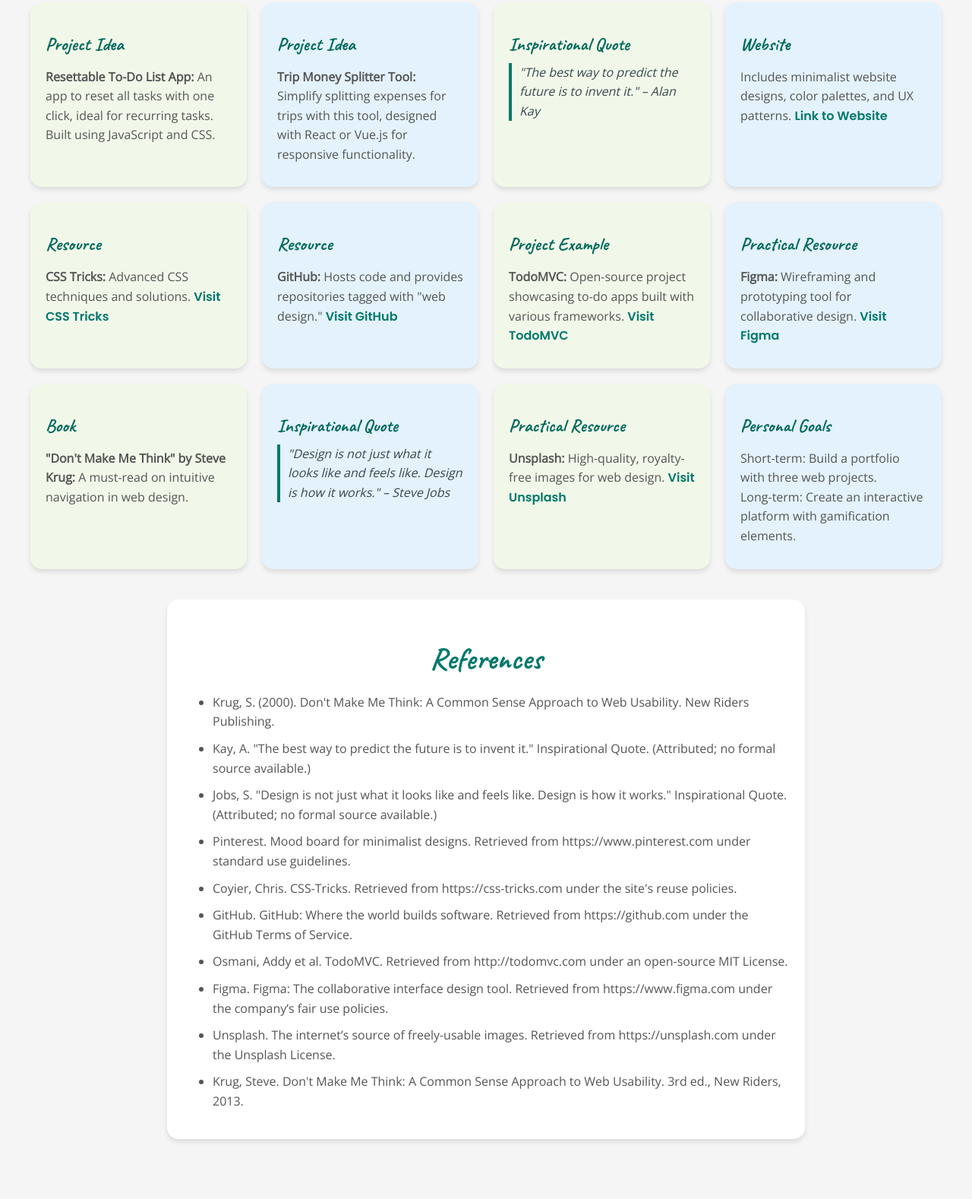
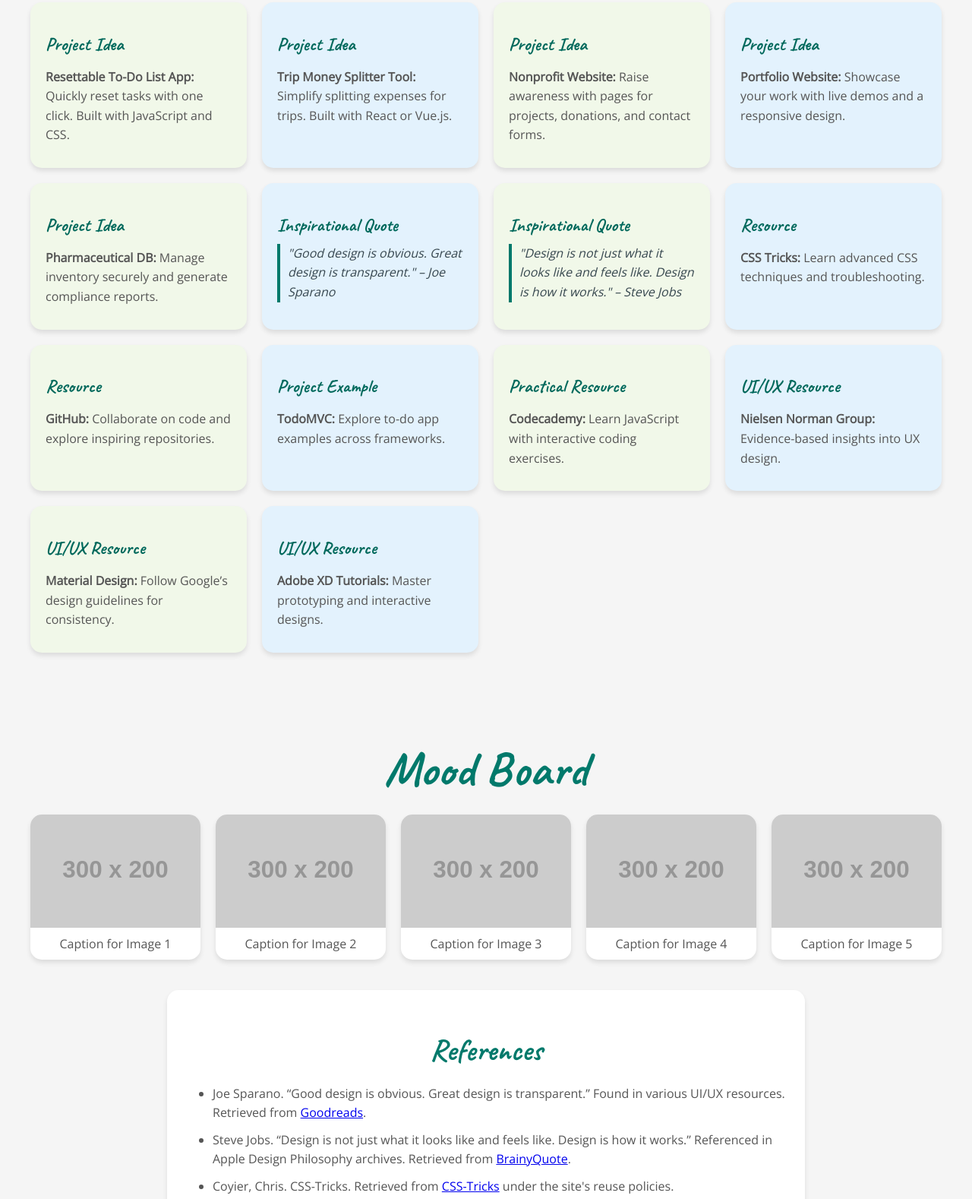
Before and after one commit to maikmixe/pallete-of-inspiration, a plain HTML site: page index.html in a window 1280 px wide. Shown: the part 179-1757 px from the top of the page at 76% size. Before the commit the page ends 1698 px from the top, so only its background shows below. Drawn offline with nearby package versions, Linux system fonts and the light colour scheme; placeholder pictures from the web are drawn by us; a web font is replaced by a local one.

Commit message:
Update index.html
final changes

```diff
--- a/index.html
+++ b/index.html
@@ -16,68 +16,98 @@
     <section class="inspiration">
         <div class="item">
             <h2>Project Idea</h2>
-            <p><strong>Resettable To-Do List App:</strong> An app to reset all tasks with one click, ideal for recurring tasks. Built using JavaScript and CSS.</p>
+            <p><strong>Resettable To-Do List App:</strong> Quickly reset tasks with one click. Built with JavaScript and CSS.</p>
         </div>
         <div class="item">
             <h2>Project Idea</h2>
-            <p><strong>Trip Money Splitter Tool:</strong> Simplify splitting expenses for trips with this tool, designed with React or Vue.js for responsive functionality.</p>
+            <p><strong>Trip Money Splitter Tool:</strong> Simplify splitting expenses for trips. Built with React or Vue.js.</p>
+        </div>
+        <div class="item">
+            <h2>Project Idea</h2>
+            <p><strong>Nonprofit Website:</strong> Raise awareness with pages for projects, donations, and contact forms.</p>
+        </div>
+        <div class="item">
+            <h2>Project Idea</h2>
+            <p><strong>Portfolio Website:</strong> Showcase your work with live demos and a responsive design.</p>
+        </div>
+        <div class="item">
+            <h2>Project Idea</h2>
+            <p><strong>Pharmaceutical DB:</strong> Manage inventory securely and generate compliance reports.</p>
         </div>
         <div class="item">
             <h2>Inspirational Quote</h2>
-            <blockquote>"The best way to predict the future is to invent it." – Alan Kay</blockquote>
-        </div>
-        <div class="item">
-            <h2>Website</h2>
-            <p>Includes minimalist website designs, color palettes, and UX patterns. <a href="https://maikmixe.github.io/pallete-of-inspiration/">Link to Website</a></p>
-        </div>
-        <div class="item">
-            <h2>Resource</h2>
-            <p><strong>CSS Tricks:</strong> Advanced CSS techniques and solutions. <a href="https://css-tricks.com">Visit CSS Tricks</a></p>
-        </div>
-        <div class="item">
-            <h2>Resource</h2>
-            <p><strong>GitHub:</strong> Hosts code and provides repositories tagged with "web design." <a href="https://github.com">Visit GitHub</a></p>
-        </div>
-        <div class="item">
-            <h2>Project Example</h2>
-            <p><strong>TodoMVC:</strong> Open-source project showcasing to-do apps built with various frameworks. <a href="http://todomvc.com">Visit TodoMVC</a></p>
-        </div>
-        <div class="item">
-            <h2>Practical Resource</h2>
-            <p><strong>Figma:</strong> Wireframing and prototyping tool for collaborative design. <a href="https://figma.com">Visit Figma</a></p>
-        </div>
-        <div class="item">
-            <h2>Book</h2>
-            <p><strong>"Don't Make Me Think" by Steve Krug:</strong> A must-read on intuitive navigation in web design.</p>
+            <blockquote>"Good design is obvious. Great design is transparent." – Joe Sparano</blockquote>
         </div>
         <div class="item">
             <h2>Inspirational Quote</h2>
             <blockquote>"Design is not just what it looks like and feels like. Design is how it works." – Steve Jobs</blockquote>
         </div>
         <div class="item">
-            <h2>Practical Resource</h2>
-            <p><strong>Unsplash:</strong> High-quality, royalty-free images for web design. <a href="https://unsplash.com">Visit Unsplash</a></p>
+            <h2>Resource</h2>
+            <p><strong>CSS Tricks:</strong> Learn advanced CSS techniques and troubleshooting.</p>
         </div>
         <div class="item">
-            <h2>Personal Goals</h2>
-            <p>Short-term: Build a portfolio with three web projects.<br>Long-term: Create an interactive platform with gamification elements.</p>
+            <h2>Resource</h2>
+            <p><strong>GitHub:</strong> Collaborate on code and explore inspiring repositories.</p>
+        </div>
+        <div class="item">
+            <h2>Project Example</h2>
+            <p><strong>TodoMVC:</strong> Explore to-do app examples across frameworks.</p>
+        </div>
+        <div class="item">
+            <h2>Practical Resource</h2>
+            <p><strong>Codecademy:</strong> Learn JavaScript with interactive coding exercises.</p>
+        </div>
+        <div class="item">
+            <h2>UI/UX Resource</h2>
+            <p><strong>Nielsen Norman Group:</strong> Evidence-based insights into UX design.</p>
+        </div>
+        <div class="item">
+            <h2>UI/UX Resource</h2>
+            <p><strong>Material Design:</strong> Follow Google’s design guidelines for consistency.</p>
+        </div>
+        <div class="item">
+            <h2>UI/UX Resource</h2>
+            <p><strong>Adobe XD Tutorials:</strong> Master prototyping and interactive designs.</p>
         </div>
     </section>
-
-    <!-- References Section -->
+    <section class="mood-board">
+        <h2>Mood Board</h2>
+        <div class="mood-board-grid">
+            <div class="mood-board-item">
+                <img src="https://via.placeholder.com/300x200" alt="Mood Board Image 1">
+                <p>Caption for Image 1</p>
+            </div>
+            <div class="mood-board-item">
+                <img src="https://via.placeholder.com/300x200" alt="Mood Board Image 2">
+                <p>Caption for Image 2</p>
+            </div>
+            <div class="mood-board-item">
+                <img src="https://via.placeholder.com/300x200" alt="Mood Board Image 3">
+                <p>Caption for Image 3</p>
+            </div>
+            <div class="mood-board-item">
+                <img src="https://via.placeholder.com/300x200" alt="Mood Board Image 4">
+                <p>Caption for Image 4</p>
+            </div>
+            <div class="mood-board-item">
+                <img src="https://via.placeholder.com/300x200" alt="Mood Board Image 5">
+                <p>Caption for Image 5</p>
+            </div>
+        </div>
+    </section>
     <section class="references">
         <h2>References</h2>
         <ul>
-            <li>Krug, S. (2000). Don't Make Me Think: A Common Sense Approach to Web Usability. New Riders Publishing.</li>
-            <li>Kay, A. "The best way to predict the future is to invent it." Inspirational Quote. (Attributed; no formal source available.)</li>
-            <li>Jobs, S. "Design is not just what it looks like and feels like. Design is how it works." Inspirational Quote. (Attributed; no formal source available.)</li>
-            <li>Pinterest. Mood board for minimalist designs. Retrieved from https://www.pinterest.com under standard use guidelines.</li>
-            <li>Coyier, Chris. CSS-Tricks. Retrieved from https://css-tricks.com under the site's reuse policies.</li>
-            <li>GitHub. GitHub: Where the world builds software. Retrieved from https://github.com under the GitHub Terms of Service.</li>
-            <li>Osmani, Addy et al. TodoMVC. Retrieved from http://todomvc.com under an open-source MIT License.</li>
-            <li>Figma. Figma: The collaborative interface design tool. Retrieved from https://www.figma.com under the company’s fair use policies.</li>
-            <li>Unsplash. The internet’s source of freely-usable images. Retrieved from https://unsplash.com under the Unsplash License.</li>
-            <li>Krug, Steve. Don't Make Me Think: A Common Sense Approach to Web Usability. 3rd ed., New Riders, 2013.</li>
+            <li>Joe Sparano. “Good design is obvious. Great design is transparent.” Found in various UI/UX resources. Retrieved from <a href="https://www.goodreads.com/quotes/510598-good-design-is-obvious-great-design-is-transparent">Goodreads</a>.</li>
+            <li>Steve Jobs. “Design is not just what it looks like and feels like. Design is how it works.” Referenced in Apple Design Philosophy archives. Retrieved from <a href="https://www.brainyquote.com/quotes/steve_jobs_169129">BrainyQuote</a>.</li>
+            <li>Coyier, Chris. CSS-Tricks. Retrieved from <a href="https://css-tricks.com">CSS-Tricks</a> under the site's reuse policies.</li>
+            <li>GitHub. GitHub: Where the world builds software. Retrieved from <a href="https://github.com">GitHub</a> under the GitHub Terms of Service.</li>
+            <li>TodoMVC. Open-source project demonstrating to-do apps in various frameworks. Retrieved from <a href="https://todomvc.com">TodoMVC</a> under standard use guidelines.</li>
+            <li>Codecademy. JavaScript learning resources. Retrieved from <a href="https://www.codecademy.com">Codecademy</a> under the Codecademy Terms of Service.</li>
+            <li>Nielsen Norman Group. Usability and UX design best practices. Retrieved from <a href="https://www.nngroup.com">Nielsen Norman Group</a> under use guidelines.</li>
+            <li>Material Design Guidelines. Retrieved from <a href="https://material.io/design">Material Design</a> under standard use policies.</li>
+            <li>Adobe. Adobe XD tutorials. Retrieved from <a href="https://www.adobe.com/products/xd.html">Adobe XD Tutorials</a> under standard licensing terms.</li>
         </ul>
     </section>
 </body>
```
